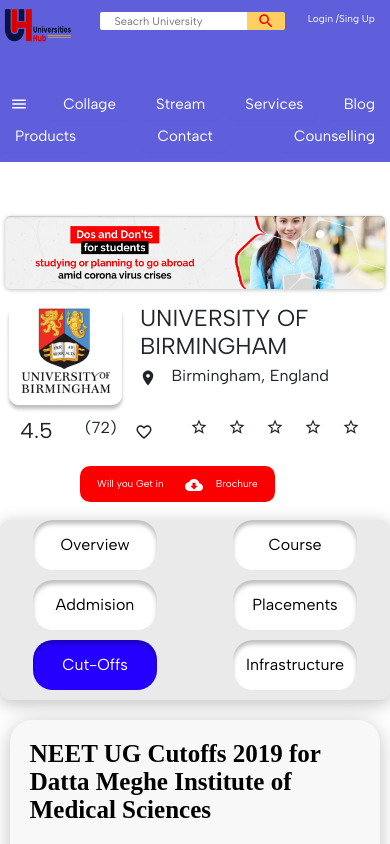
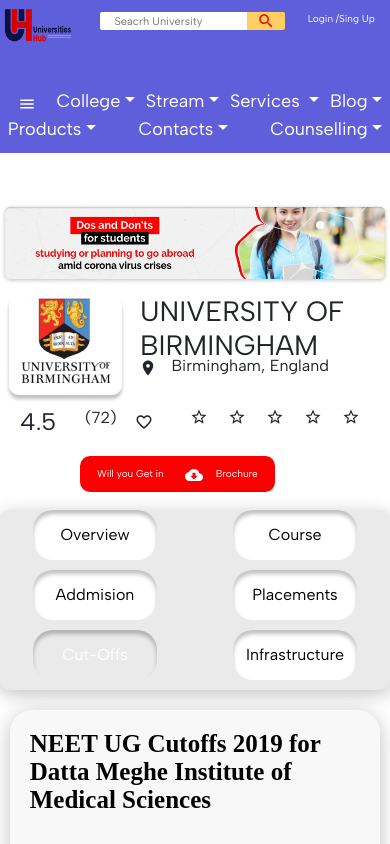
Before and after one commit to shantiprasad1339/uhubV2, a React (Vite) app: page /CutOff in a window 390 px wide. Shown: the top 844 px of the page. Built offline with nearby package versions, Linux system fonts and the light colour scheme.

Commit message:
Sidebar changes

```diff
--- a/index.html
+++ b/index.html
@@ -14,11 +14,15 @@
 <link rel="preconnect" href="https://fonts.gstatic.com" crossorigin>
 <link href="https://fonts.googleapis.com/css2?family=Albert+Sans:wght@300;400&display=swap" rel="stylesheet">
 <link href="https://fonts.googleapis.com/css2?family=Inter:wght@100;200;300;400;500;600;700;800;900&display=swap" rel="stylesheet">
+<link rel="stylesheet" href="https://cdn.jsdelivr.net/npm/bootstrap@4.0.0/dist/css/bootstrap.min.css" integrity="sha384-Gn5384xqQ1aoWXA+058RXPxPg6fy4IWvTNh0E263XmFcJlSAwiGgFAW/dAiS6JXm" crossorigin="anonymous">
     <title>UHUB PROJECT</title>
   </head>
   <body>
     <div id="root"></div>
     <script src="https://cdn.jsdelivr.net/npm/bootstrap@5.3.1/dist/js/bootstrap.bundle.min.js" integrity="sha384-HwwvtgBNo3bZJJLYd8oVXjrBZt8cqVSpeBNS5n7C8IVInixGAoxmnlMuBnhbgrkm" crossorigin="anonymous"></script>
+    <script src="https://code.jquery.com/jquery-3.2.1.slim.min.js" integrity="sha384-KJ3o2DKtIkvYIK3UENzmM7KCkRr/rE9/Qpg6aAZGJwFDMVNA/GpGFF93hXpG5KkN" crossorigin="anonymous"></script>
+<script src="https://cdn.jsdelivr.net/npm/popper.js@1.12.9/dist/umd/popper.min.js" integrity="sha384-ApNbgh9B+Y1QKtv3Rn7W3mgPxhU9K/ScQsAP7hUibX39j7fakFPskvXusvfa0b4Q" crossorigin="anonymous"></script>
+<script src="https://cdn.jsdelivr.net/npm/bootstrap@4.0.0/dist/js/bootstrap.min.js" integrity="sha384-JZR6Spejh4U02d8jOt6vLEHfe/JQGiRRSQQxSfFWpi1MquVdAyjUar5+76PVCmYl" crossorigin="anonymous"></script>
     <script type="module" src="/src/main.jsx"></script>
   </body>
 </html>
--- a/package.json
+++ b/package.json
@@ -21,6 +21,7 @@
     "react-alice-carousel": "^2.7.1",
     "react-bootstrap": "^2.8.0",
     "react-bootstrap-sweetalert": "^5.2.0",
+    "react-collapsible": "^2.10.0",
     "react-countup": "^6.4.2",
     "react-dom": "^18.2.0",
     "react-icons": "^4.11.0",
--- a/src/jsx/NavBar/NavBar.css
+++ b/src/jsx/NavBar/NavBar.css
@@ -10,7 +10,18 @@
     user-select: none;
     font-family: "Albert Sans", sans-serif;
 }
+.counselling .dropdown-menu.show {
+    display: block;
+    width: auto !important;
+    height: auto !important;
+    left: -84px !important;
+}
+dropdown-menu.show {
+    display: block;
+    width: auto !important;
+    height: auto !important;
 
+}
 .nav {
     background-color: rgb(95, 95, 220);
     display: flex;
@@ -29,8 +40,13 @@
 
 marquee {
     color: white;
+    /* width: 600px; */
+
 }
-
+.active button {
+    background-color: transparent !important;
+    color: #ffffff;
+}
 .navsearch input {
     width: 600px;
     height: 30px;
@@ -352,10 +368,23 @@
         margin-top: 5px;
 
     }
+    .navButtons1 {
+        width: 96vw;
+        display: flex;
+        justify-content: space-around;
+        margin: 11px 0px 0px 3px;
+        flex-wrap: wrap;
+    }
 }
 
 @media (max-width: 468px) {
-
+    .navButtons1 button {
+        color: #FFF;
+        font-size: 15px !important;
+        background: transparent;
+        border: none;
+        font-size: 18px !important;
+    }
     .navButtons1{
         display: flex;
         justify-content: space-between;
--- a/src/jsx/NavBar/Navbar.jsx
+++ b/src/jsx/NavBar/Navbar.jsx
@@ -10,7 +10,8 @@
 import SignUp from "../SignUp/sing-up";
 import Login from "./../login/login";
 import MenuIcon from "@mui/icons-material/Menu";
-
+import CloseIcon from "@mui/icons-material/Close";
+import Collapsible from "react-collapsible";
 function Navbar() {
   const [isOpen, setIsopen] = useState(false);
 
@@ -41,7 +42,7 @@
               </div>
               <marquee behavior="" direction="">
                 {" "}
-                Simply dummy text of the printing and typesetting
+                Simply dummy text of the printing and typesetting.
               </marquee>
             </div>
           </div>
@@ -60,54 +61,255 @@
           <div className="haburgerDiv">
             <MenuIcon onClick={ToggleSidebar} />
           </div>
-          <DropdownBtn name={"Collage"} />
-          <DropdownBtn name={"Stream"} />
-          <DropdownBtn name={"Services"} />
-          <DropdownBtn name={"Blog"} />
-          <DropdownBtn name={"Products"} />
-          <DropdownBtn name={"Contact"} />
-          <DropdownBtn name={"Counselling"} />
+
+          <div class="dropdown">
+            <button
+              class=" dropdown-toggle"
+              type="button"
+              id="dropdownMenuButton"
+              data-toggle="dropdown"
+              aria-haspopup="true"
+              aria-expanded="false"
+            >
+              College
+            </button>
+            <div class="dropdown-menu" aria-labelledby="dropdownMenuButton">
+              <a class="dropdown-item" href="#">
+                Action
+              </a>
+              <a class="dropdown-item" href="#">
+                Another action
+              </a>
+              <a class="dropdown-item" href="#">
+                Something else here
+              </a>
             </div>
           </div>
 
+          <div class="dropdown">
+            <button
+              class=" dropdown-toggle"
+              type="button"
+              id="dropdownMenuButton"
+              data-toggle="dropdown"
+              aria-haspopup="true"
+              aria-expanded="false"
+            >
+              Stream
+            </button>
+            <div class="dropdown-menu" aria-labelledby="dropdownMenuButton">
+              <a class="dropdown-item" href="#">
+                Action
+              </a>
+              <a class="dropdown-item" href="#">
+                Another action
+              </a>
+              <a class="dropdown-item" href="#">
+                Something else here
+              </a>
+            </div>
+          </div>
 
+          <div class="dropdown">
+            <button
+              class=" dropdown-toggle"
+              type="button"
+              id="dropdownMenuButton"
+              data-toggle="dropdown"
+              aria-haspopup="true"
+              aria-expanded="false"
+            >
+              Services{" "}
+            </button>
+            <div class="dropdown-menu" aria-labelledby="dropdownMenuButton">
+              <a class="dropdown-item" href="#">
+                Action
+              </a>
+              <a class="dropdown-item" href="#">
+                Another action
+              </a>
+              <a class="dropdown-item" href="#">
+                Something else here
+              </a>
+            </div>
+          </div>
 
+          <div class="dropdown">
+            <button
+              class=" dropdown-toggle"
+              type="button"
+              id="dropdownMenuButton"
+              data-toggle="dropdown"
+              aria-haspopup="true"
+              aria-expanded="false"
+            >
+              Blog
+            </button>
+            <div class="dropdown-menu" aria-labelledby="dropdownMenuButton">
+              <a class="dropdown-item" href="#">
+                Action
+              </a>
+              <a class="dropdown-item" href="#">
+                Another action
+              </a>
+              <a class="dropdown-item" href="#">
+                Something else here
+              </a>
+            </div>
+          </div>
 
+          <div class="dropdown">
+            <button
+              class=" dropdown-toggle"
+              type="button"
+              id="dropdownMenuButton"
+              data-toggle="dropdown"
+              aria-haspopup="true"
+              aria-expanded="false"
+            >
+              Products
+            </button>
+            <div class="dropdown-menu" aria-labelledby="dropdownMenuButton">
+              <a class="dropdown-item" href="#">
+                Action
+              </a>
+              <a class="dropdown-item" href="#">
+                Another action
+              </a>
+              <a class="dropdown-item" href="#">
+                Something else here
+              </a>
+            </div>
+          </div>
 
+          <div class="dropdown">
+            <button
+              class=" dropdown-toggle"
+              type="button"
+              id="dropdownMenuButton"
+              data-toggle="dropdown"
+              aria-haspopup="true"
+              aria-expanded="false"
 
-
+            >
+              Contacts
+            </button>
+            <div class="dropdown-menu" aria-labelledby="dropdownMenuButton">
+              <a class="dropdown-item" href="#">
+                Action
+              </a>
+              <a class="dropdown-item" href="#">
+                Another action
+              </a>
+              <a class="dropdown-item" href="#">
+                Something else here
+              </a>
+            </div>
+          </div>
+          <div className="counselling">
+            <div class="dropdown">
+              <button
+                class=" dropdown-toggle"
+                type="button"
+                id="dropdownMenuButton"
+                data-toggle="dropdown"
+                aria-haspopup="true"
+                aria-expanded="false"
+              >
+                Counselling
+              </button>
+              <div class="dropdown-menu" aria-labelledby="dropdownMenuButton">
+                <a class="dropdown-item" href="#">
+                  Action
+                </a>
+                <a class="dropdown-item" href="#">
+                  Another action
+                </a>
+                <a class="dropdown-item" href="#">
+                  Something else here
+                </a>
+                <a class="dropdown-item" href="#">
+                  Another action
+                </a>
+                <a class="dropdown-item" href="#">
+                  Another action
+                </a>
+                <a class="dropdown-item" href="#">
+                  Another action
+                </a>
+                <a class="dropdown-item" href="#">
+                  Another action
+                </a>
+              </div>
+            </div>
+          </div>
+        </div>
+      </div>
 
       <div className={`sidebar ${isOpen == true ? "active" : ""}`}>
         <div className="sd-header">
-            <h4 className="mb-0">Sidebar Header</h4>
-            <MenuIcon onClick={ToggleSidebar} />
-
+          <h4 className="mb-0">Universty Hub</h4>
+          <CloseIcon onClick={ToggleSidebar} />
         </div>
         <div className="sd-body">
           <ul>
+            <li></li>
             <li>
-                <a className="sd-link">Menu Item 1</a>
+            <Collapsible trigger="Start here" className="sd-link">
+                <ul>
+                  <li>item 1</li>
+                  <li>item 1</li>
+                  <li>item 1</li>
+                </ul>
+              </Collapsible>
             </li>
             <li>
-                <a className="sd-link">Menu Item 2</a>
+            <Collapsible trigger="Start here" className="sd-link">
+                <ul>
+                  <li>item 1</li>
+                  <li>item 1</li>
+                  <li>item 1</li>
+                </ul>
+              </Collapsible>
             </li>
             <li>
-                <a className="sd-link">Menu Item 3</a>
+
             </li>
             <li>
-                <a className="sd-link">Menu Item 4</a>
+            <Collapsible trigger="Start here" className="sd-link">
+                <ul>
+                  <li>item 1</li>
+                  <li>item 1</li>
+                  <li>item 1</li>
+                </ul>
+              </Collapsible>
             </li>
             <li>
-                <a className="sd-link">Menu Item 5</a>
+            <Collapsible trigger="Start here" className="sd-link">
+                <ul>
+                  <li>item 1</li>
+                  <li>item 1</li>
+                  <li>item 1</li>
+                </ul>
+              </Collapsible>
             </li>
             <li>
-                <a className="sd-link">Menu Item 6</a>
+            <Collapsible trigger="Start here" className="sd-link">
+                <ul>
+                  <li>item 1</li>
+                  <li>item 1</li>
+                  <li>item 1</li>
+                </ul>
+              </Collapsible>
             </li>
             <li>
-                <a className="sd-link">Menu Item 7</a>
-              </li>
-              <li>
-                <a className="sd-link">Menu Item 8</a>
+              <Collapsible trigger="Start here" className="sd-link">
+                <ul>
+                  <li>item 1</li>
+                  <li>item 1</li>
+                  <li>item 1</li>
+                </ul>
+              </Collapsible>
             </li>
           </ul>
         </div>
@@ -116,7 +318,6 @@
         className={`sidebar-overlay ${isOpen == true ? "active" : ""}`}
         onClick={ToggleSidebar}
       ></div>
-
     </>
   );
 }
--- a/src/jsx/OtpPage/OtpPage.css
+++ b/src/jsx/OtpPage/OtpPage.css
@@ -8,7 +8,7 @@
 }
 .LogIninputs {
     position: relative;
-    gap: 21px;
+    gap: 38px;
     margin-right: 20px;
 
 }
```
Also changed, not shown: 2 other files (tests, documents, lock files or other folders). Lines whose indentation alone changed are shown as unchanged.
